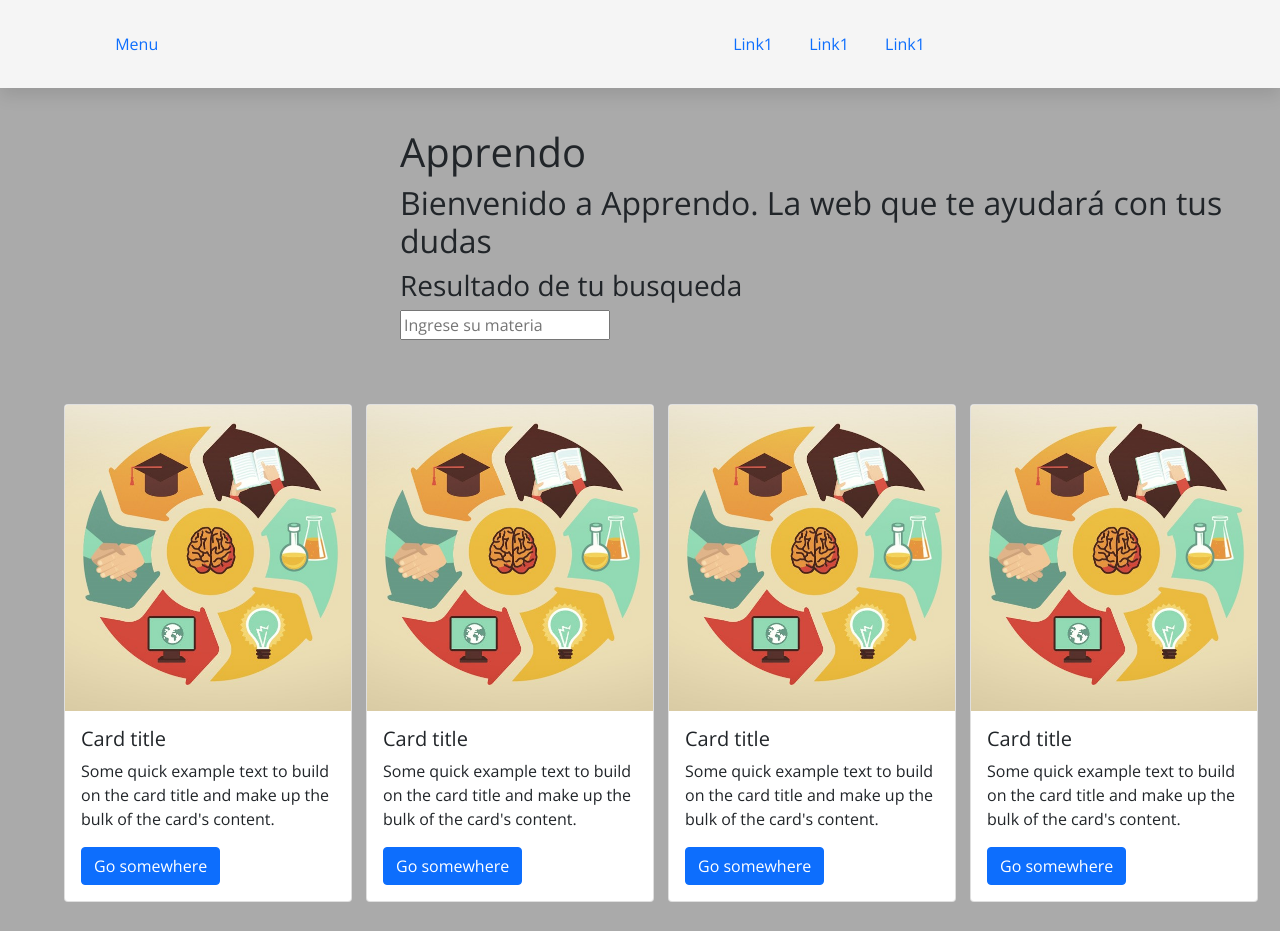
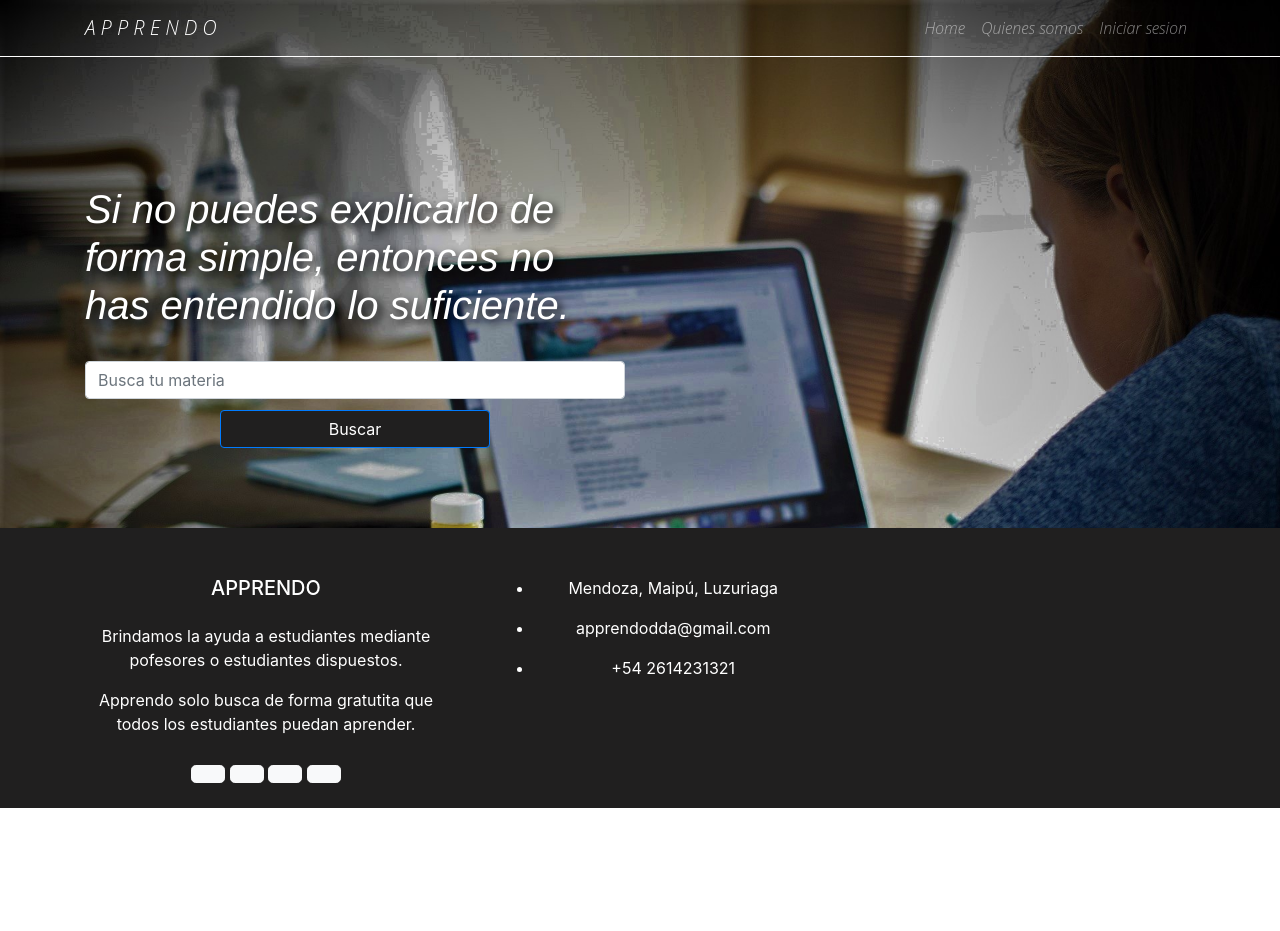
Before and after one commit to JoellAndres/Apprendo, a plain HTML site: page index.html in a window 1280 px wide. Shown: the top 931 px of the page. After the commit the page ends 808 px from the top, so only its background shows below. Drawn offline with nearby package versions, Linux system fonts and the light colour scheme.

Commit message:
primer commit axel

```diff
--- /dev/null
+++ b/css/footer.css
@@ -0,0 +1,24 @@
+footer{
+    background: #201F1F;
+    margin-top: 5%;
+    position: relative;
+    bottom: 0px;
+    width: 100%;
+    min-height: 10vh;
+}
+footer .container .row .columna-logos{
+    background-color: lightblue;
+    position: relative;
+    display: flex;
+}
+footer .container .row .columna-logos ul{
+    position: relative;
+    display: flex;
+}
+footer .container .row .columna-logos ul li{
+    display: inline-block;
+
+}
+footer .container .row .columna-logos ul li a img{
+    width: 5%;
+}
--- /dev/null
+++ b/css/index.css
@@ -0,0 +1,38 @@
+body{
+    background-image: url(../img/girl-laptop.jpg);
+    background-size: cover;
+
+
+}
+
+
+
+.seccion-principal{
+    padding-top: 10%;
+    position: relative;
+}
+.seccion-principal .container .row .derecha img{
+    width: 100%;
+}
+.seccion-principal .container .row .izquierda .titulo h1{
+    color: white;
+    font-family: 'Franklin Gothic Medium', 'Arial Narrow', Arial, sans-serif;
+    font-style: italic;
+    text-shadow: 0.1em 0.1em 0.2em black;
+    transition: 0.8s;
+}
+.seccion-principal .container .row .izquierda .buscador{
+    margin-top: 6%;
+}
+.seccion-principal .container .row .izquierda .buscador form .form-group {
+    text-align: center;
+}
+.seccion-principal .container .row .izquierda .buscador form .form-group .btn{
+    margin-top: 2%;
+    width: 50%;
+    background-color: #201F1F;
+
+}
+.seccion-principal .container .row .izquierda .buscador form .form-group .btn-primary:visited{
+    border: red;
+}
--- /dev/null
+++ b/css/nav.css
@@ -0,0 +1,7 @@
+header nav{
+    font-family: 'Open Sans', sans-serif;
+    font-style: italic;
+    font-weight: 200;
+    position: relative;
+    border-bottom: 1px white solid;
+}
--- /dev/null
+++ b/css/resultado-busqueda.css
@@ -0,0 +1,68 @@
+@import url('https://fonts.googleapis.com/css2?family=Open+Sans:wght@300&display=swap');
+
+/*Inicio barra menú*/
+body{
+
+    font-family: 'Open Sans', sans-serif;
+}
+header{
+    background-color: #201F1F;
+    position: fixed;
+    opacity: 2;
+    top: 0;
+    width: 100%;
+    font-style: italic;
+    font-weight: 200;
+}
+
+
+
+.bienvenida{
+    margin-top: 10%;
+
+
+}
+.bienvenida .container .row .titulo h2{
+    color: black;
+    text-align: center;
+}
+.bienvenida .container .seccion-buscador{
+    margin-top: 5%;
+}
+.bienvenida .container .seccion-buscador .col-md-6 form .form-group{
+    background-color: lightblue;
+    display: flex;
+}
+.bienvenida .container .row .col-md-6 form .form-group .btn-buscar{
+    background-color: #201F1F;
+    color: white;
+}
+.videos{
+    margin-top: 5%;
+    margin-bottom: 5%;
+
+}
+.videos .container .row .col-md-3 {
+    margin-top: 5%;
+}
+.videos .container .row .col-md-3 .card{
+    height:100%;
+    position: relative;
+}
+.videos .container .row .col-md-3 .card .card-body{
+    position: relative;
+}
+.videos .container .row .col-md-3 .card .card-body a{
+    position: absolute;
+    bottom: 0;
+    margin-bottom: 2%;
+}
+
+
+
+
+
+
+footer{
+   background-color: #201F1F;
+}
--- a/index.html
+++ b/index.html
@@ -1,147 +1,112 @@
 <!DOCTYPE html>
-<html>
-    <head>
-        <meta charset="utf-8">
-        <link rel="stylesheet" href="styles.css">
+<html lang="es">
 
-        <!-- CSS only -->
-        <link href="https://cdn.jsdelivr.net/npm/bootstrap@5.1.3/dist/css/bootstrap.min.css" rel="stylesheet" integrity="sha384-1BmE4kWBq78iYhFldvKuhfTAU6auU8tT94WrHftjDbrCEXSU1oBoqyl2QvZ6jIW3" crossorigin="anonymous">
-    </head>
-    <body class="body">
-        <header>
-            <title>Apprendo | Home</title>
-            <a href="index.html">Menu</a>
+<head>
+    <meta charset="UTF-8">
+    <meta http-equiv="X-UA-Compatible" content="IE=edge">
+    <meta name="viewport" content="width=device-width, initial-scale=1.0">
+    <link rel="stylesheet" href="https://cdn.jsdelivr.net/npm/bootstrap@4.6.1/dist/css/bootstrap.min.css"
+        integrity="sha384-zCbKRCUGaJDkqS1kPbPd7TveP5iyJE0EjAuZQTgFLD2ylzuqKfdKlfG/eSrtxUkn" crossorigin="anonymous">
+    <link rel="stylesheet" href="./css/index.css">
+    <link rel="stylesheet" href="./css/nav.css">
+    <link rel="stylesheet" href="./css/footer.css">
+    <title>Inicio</title>
+</head>
 
-            <nav class="menu">
-                <a href="#">Link1</a>
-                <a href="#">Link1</a>
-                <a href="#">Link1</a>
-            </nav>
+<body>
+    <header>
+        <nav class="navbar navbar-expand-lg navbar-dark ">
+            <div class="container">
+              <a class="navbar-brand" href="#">A P P R E N D O</a>
+                <ul class="navbar-nav">
+                    <li class="nav-item"><a class="nav-link"  href="">Home</a></li>
+                    <li class="nav-item"><a class="nav-link" href="">Quienes somos</a></li>
+                    <li class="nav-item"><a class="nav-link" href="">Iniciar sesion</a></li>
+                </ul>
+            </div>
+          </nav>
+    </header>
+    <section class="seccion-principal">
+        <div class="container">
+            <div class="row">
+                <div class="izquierda col-md-6">
+                    <div class="titulo">
+                        <h1>
+                            Si no puedes explicarlo de forma simple, entonces no has entendido lo suficiente.
+                        </h1>
+                    </div>
+                    <div class="buscador">
+                        <form action="">
+                            <div class="form-group">
+                                <input class="form-control campo" type="text" placeholder="Busca tu materia">
+                                <button class="btn btn-primary">Buscar</button>
+                            </div>
 
-        </header>
-
-        <section class="bienvenida">
-            <h1 id="tituloPrincipal">Apprendo</h1>
-
-            <h2>Bienvenido a Apprendo. La web que te ayudará con tus dudas</h2>
-
-            <h3>Resultado de tu busqueda</h3>
-
-            <input placeholder="Ingrese su materia">
-        </section>
-
-        <section class="videos">
-            <div class="row">
-                <div class="col-md-3">
-                    <div class="card" style="width: 18rem;">
-                        <img src="imagenes/calidad-educativa.jpg" class="card-img-top" alt="...">
-                        <div class="card-body">
-                          <h5 class="card-title">Card title</h5>
-                          <p class="card-text">Some quick example text to build on the card title and make up the bulk of the card's content.</p>
-                          <a href="#" class="btn btn-primary">Go somewhere</a>
-                        </div>
+                        </form>
                     </div>
                 </div>
+                <div class="derecha col-md-6">
+                    <div class="ilustracion-derecha">
 
-                <div class="col-md-3">
-                    <div class="card" style="width: 18rem;">
-                        <img src="imagenes/calidad-educativa.jpg" class="card-img-top" alt="...">
-                        <div class="card-body">
-                          <h5 class="card-title">Card title</h5>
-                          <p class="card-text">Some quick example text to build on the card title and make up the bulk of the card's content.</p>
-                          <a href="#" class="btn btn-primary">Go somewhere</a>
-                        </div>
                     </div>
+
                 </div>
+            </div>
+        </div>
+    </section>
 
-                <div class="col-md-3">
-                    <div class="card" style="width: 18rem;">
-                        <img src="imagenes/calidad-educativa.jpg" class="card-img-top" alt="...">
-                        <div class="card-body">
-                          <h5 class="card-title">Card title</h5>
-                          <p class="card-text">Some quick example text to build on the card title and make up the bulk of the card's content.</p>
-                          <a href="#" class="btn btn-primary">Go somewhere</a>
-                        </div>
-                    </div>
-                </div>
+    <footer class="text-white text-center text-lg-start ">
+        <!-- Grid container -->
+        <div class="container p-4">
+          <!--Grid row-->
+          <div class="row mt-4">
+            <!--Grid column-->
+            <div class="col-lg-4 col-md-12 mb-4 mb-md-0">
+              <h5 class="text-uppercase mb-4">Apprendo</h5>
 
-                <div class="col-md-3">
-                    <div class="card" style="width: 18rem;">
-                        <img src="imagenes/calidad-educativa.jpg" class="card-img-top" alt="...">
-                        <div class="card-body">
-                          <h5 class="card-title">Card title</h5>
-                          <p class="card-text">Some quick example text to build on the card title and make up the bulk of the card's content.</p>
-                          <a href="#" class="btn btn-primary">Go somewhere</a>
-                        </div>
-                    </div>
-                </div>
+              <p>
+                Brindamos la ayuda a estudiantes mediante pofesores o estudiantes dispuestos.
+              </p>
 
+              <p>
+                Apprendo solo busca de forma gratutita que todos los estudiantes puedan aprender.
+              </p>
+
+              <div class="mt-4">
+                <!-- Facebook -->
+                <a type="button" class="btn btn-floating btn-light btn-lg"><i class="fab fa-facebook-f"></i></a>
+                <!-- Dribbble -->
+                <a type="button" class="btn btn-floating btn-light btn-lg"><i class="fab fa-dribbble"></i></a>
+                <!-- Twitter -->
+                <a type="button" class="btn btn-floating btn-light btn-lg"><i class="fab fa-twitter"></i></a>
+                <!-- Google + -->
+                <a type="button" class="btn btn-floating btn-light btn-lg"><i class="fab fa-google-plus-g"></i></a>
+                <!-- Linkedin -->
+              </div>
             </div>
+            <!--Grid column-->
 
-            <div class="row">
-                <div class="col-md-3">
-                    <div class="card" style="width: 18rem;">
-                        <img src="imagenes/calidad-educativa.jpg" class="card-img-top" alt="...">
-                        <div class="card-body">
-                          <h5 class="card-title">Card title</h5>
-                          <p class="card-text">Some quick example text to build on the card title and make up the bulk of the card's content.</p>
-                          <a href="#" class="btn btn-primary">Go somewhere</a>
-                        </div>
-                    </div>
-                </div>
-
-                <div class="col-md-3">
-                    <div class="card" style="width: 18rem;">
-                        <img src="imagenes/calidad-educativa.jpg" class="card-img-top" alt="...">
-                        <div class="card-body">
-                          <h5 class="card-title">Card title</h5>
-                          <p class="card-text">Some quick example text to build on the card title and make up the bulk of the card's content.</p>
-                          <a href="#" class="btn btn-primary">Go somewhere</a>
-                        </div>
-                    </div>
-                </div>
-
-                <div class="col-md-3">
-                    <div class="card" style="width: 18rem;">
-                        <img src="imagenes/calidad-educativa.jpg" class="card-img-top" alt="...">
-                        <div class="card-body">
-                          <h5 class="card-title">Card title</h5>
-                          <p class="card-text">Some quick example text to build on the card title and make up the bulk of the card's content.</p>
-                          <a href="#" class="btn btn-primary">Go somewhere</a>
-                        </div>
-                    </div>
-                </div>
-
-                <div class="col-md-3">
-                    <div class="card" style="width: 18rem;">
-                        <img src="imagenes/calidad-educativa.jpg" class="card-img-top" alt="...">
-                        <div class="card-body">
-                          <h5 class="card-title">Card title</h5>
-                          <p class="card-text">Some quick example text to build on the card title and make up the bulk of the card's content.</p>
-                          <a href="#" class="btn btn-primary">Go somewhere</a>
-                        </div>
-                    </div>
-                </div>
-
-            </div>
-        </section>
+            <!--Grid column-->
+            <div class="col-lg-4 col-md-6 mb-4 mb-md-0">
 
 
 
-        <footer class="piePagina">
-            <div class="row">
-                <div class="col-md-4">
-                    <h3>Apprendo</h3>
-                </div>
 
-                <div class="col-md-4">
-                    <h3>Informacion</h3>
-                </div>
+              <ul class="fa-ul" style="margin-left: 1.65em;">
+                <li class="mb-3">
+                  <span class="fa-li"><i class="fas fa-home"></i></span><span class="ms-2">Mendoza, Maipú, Luzuriaga</span>
+                </li>
+                <li class="mb-3">
+                  <span class="fa-li"><i class="fas fa-envelope"></i></span><span class="ms-2">apprendodda@gmail.com</span>
+                </li>
+                <li class="mb-3">
+                  <span class="fa-li"><i class="fas fa-phone"></i></span><span class="ms-2">+54 2614231321</span>
+                </li>
+              </ul>
+            </div>
+        </div>
+      </footer>
 
-                <div class="col-md-4">
-                    <h3>Contacto</h3>
-                </div>
-            </div>
-        </footer>
-    </body>
+</body>
+
 </html>
```
Also changed, not shown: resultado-busqueda.html (added, +183 -0 lines), img/book-and-laptop.jpg (added), img/calidad-educativa.jpg (added), img/facebook.png (added), img/girl-laptop.jpg (added), img/instagram.png (added), img/people,pc.jpg (added), img/teacher-laptop.jpg (added), img/twitter.png (added).
